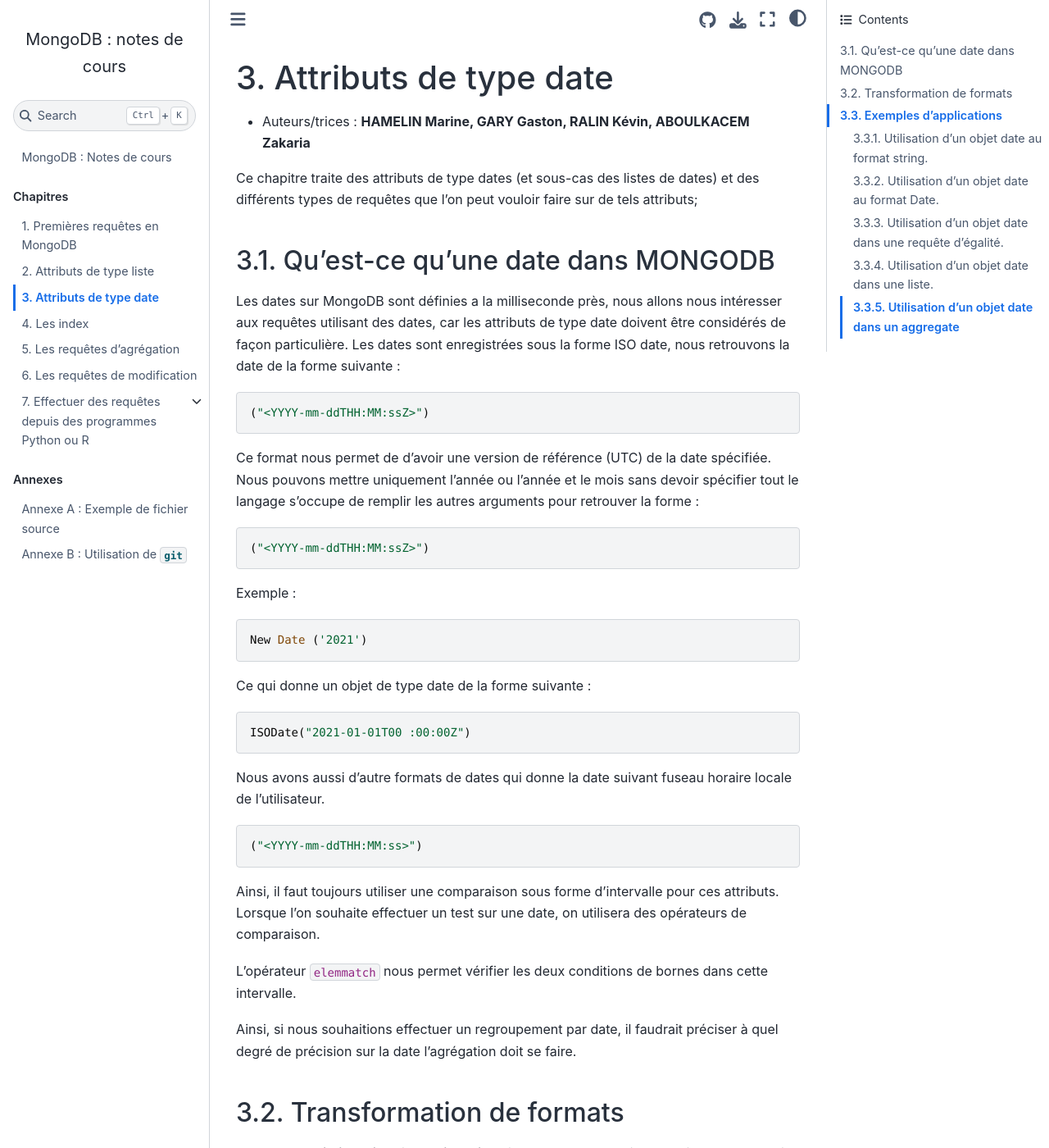
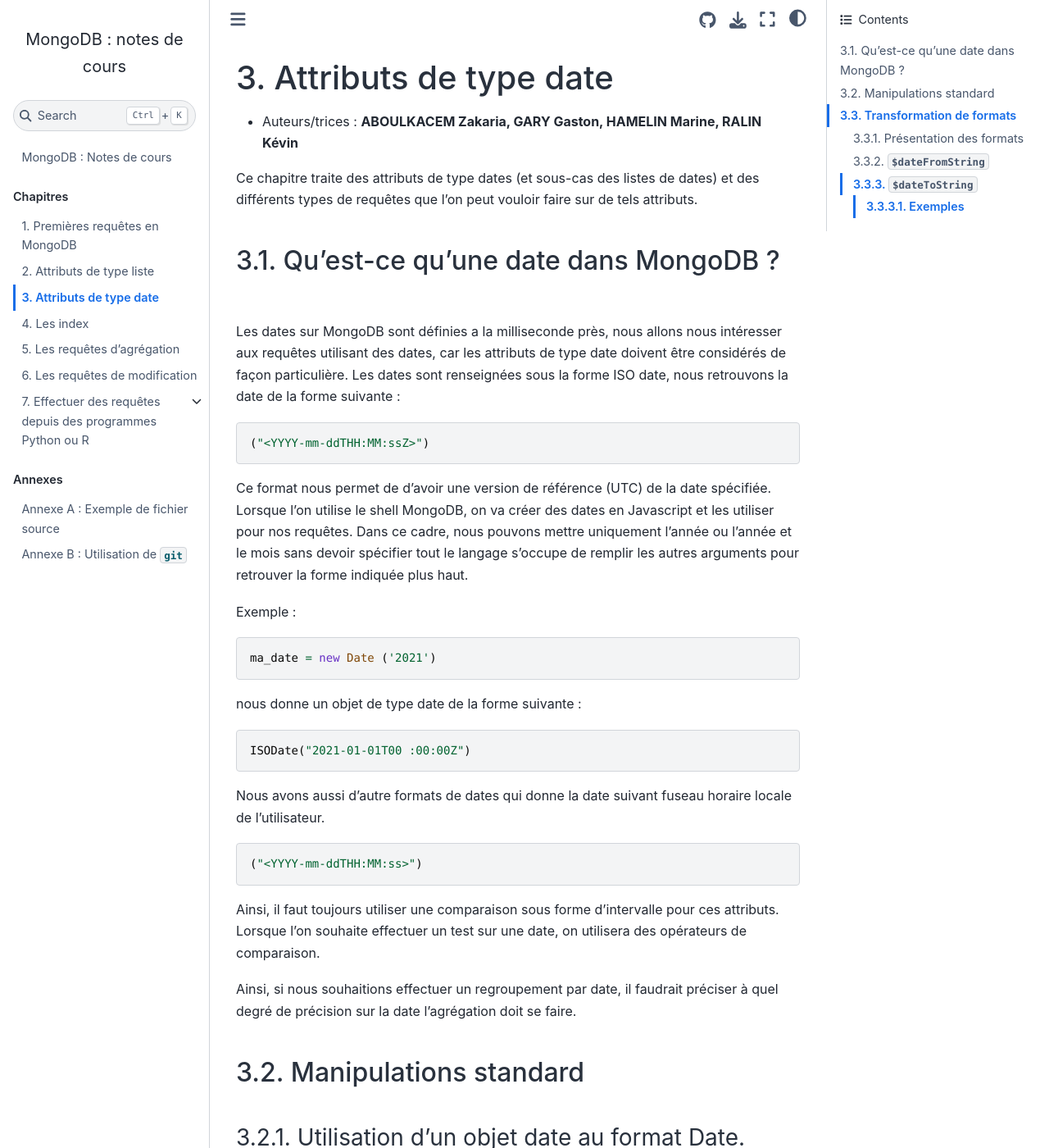
Before and after one commit to rtavenar/mongo_book, a Jupyter Book: the page built from content/03_dates.md, in a window 1280 px wide and 1400 px high. Shown: the whole window at 82% size. Built offline with Jupyter Book 1.0.4 settings and Sphinx 7.4.7 and the Sphinx Book theme 1.1.4, drawn with Linux system fonts in a browser that asks for light colours; some of the changed text lies outside the part shown.

Commit message:
Chapitre 3 (hors exec)

````diff
--- a/content/03_dates.md
+++ b/content/03_dates.md
@@ -15,31 +15,29 @@
 
 # Attributs de type date
 
-* Auteurs/trices : **HAMELIN Marine, GARY Gaston, RALIN Kévin, ABOULKACEM Zakaria**
+* Auteurs/trices : **ABOULKACEM Zakaria, GARY Gaston, HAMELIN Marine, RALIN Kévin**
 
-Ce chapitre traite des attributs de type dates (et sous-cas des listes de dates) et des différents types de requêtes que l'on peut vouloir faire sur de tels attributs;
+Ce chapitre traite des attributs de type dates (et sous-cas des listes de dates) et des différents types de requêtes que l'on peut vouloir faire sur de tels attributs.
 
 
-## Qu'est-ce qu'une date dans MONGODB
+## Qu'est-ce qu'une date dans MongoDB ?
 
 Les dates sur MongoDB sont définies a la milliseconde près, nous allons nous intéresser aux requêtes utilisant des dates, car les attributs de type date doivent être considérés de façon particulière.
-Les dates sont enregistrées sous la forme ISO date, nous retrouvons la date de la forme suivante :
+Les dates sont renseignées sous la forme ISO date, nous retrouvons la date de la forme suivante :
 
 ```javascript
 ("<YYYY-mm-ddTHH:MM:ssZ>")
 ```
 Ce format nous permet de d’avoir une version de référence (UTC) de la date spécifiée.
-Nous pouvons mettre uniquement l’année ou l’année et le mois sans devoir spécifier tout le langage s’occupe de remplir les autres arguments pour retrouver la forme :
-```javascript
-("<YYYY-mm-ddTHH:MM:ssZ>")
-```
+Lorsque l'on utilise le shell MongoDB, on va créer des dates en Javascript et les utiliser pour nos requêtes.
+Dans ce cadre, nous pouvons mettre uniquement l’année ou l’année et le mois sans devoir spécifier tout le langage s’occupe de remplir les autres arguments pour retrouver la forme indiquée plus haut.
 
 Exemple :
 
 ```javascript
-New Date ('2021')
+ma_date = new Date ('2021')
 ```
-Ce qui donne un objet de type date de la forme suivante :
+nous donne un objet de type date de la forme suivante :
 ```javascript
 ISODate("2021-01-01T00 :00:00Z")
 ```
@@ -53,15 +51,83 @@
 Ainsi, il faut toujours utiliser une comparaison sous forme d’intervalle pour ces attributs.
 Lorsque l’on souhaite effectuer un test sur une date, on utilisera des opérateurs de comparaison.
 
-L’opérateur `elemmatch` nous permet vérifier les deux conditions de bornes dans cette intervalle.
+Ainsi, si nous souhaitions effectuer un regroupement par date, il faudrait préciser à quel degré de précision sur la date l’agrégation doit se faire.
 
-Ainsi, si nous souhaitions effectuer un regroupement par date, il faudrait préciser à quel degré de précision sur la date l’agrégation doit se faire.
+
+
+## Manipulations standard
+
+### Utilisation d'un objet date au format Date.
+
+Exemple d'une requête simple dans la db `food`. On veut récupérer la liste des restaurants dont la date de la note est supérieure à une date créée.
+```javascript
+madate = new Date("<YYYY-mm-dd>")
+db.NYfood.find({"grades.date": {$gt : madate}})
+```
+### Utilisation d'un objet date dans une requête d'égalité.
+
+Exemple d'une requête simple dans la base de donnée `etudiants`. On veut récupérer les étudiants nés le 13 février 1995. Il est important d'utiliser l'encadrement. En effet, lors de la création d'une date, la précision est à la milliseconde près.
+La requête suivante nous renvoie donc les étudiants nés le 13 février 1995 à 00 heures, 00 minutes et 00 secondes (et 0 millisecondes).
+```javascript
+madate = new Date("1995-02-13")
+db.notes.find(
+    {"ddn": madate}
+)
+```
+Pour avoir les étudiants nés le 13 février 1995, nous utiliserions la requête suivante :
+```javascript
+madateinf = new Date("1995-02-13")
+madatesup = new Date("1995-02-14")
+db.notes.find(
+    {"ddn": {$gte: madateinf,
+             $lt: madatesup}}
+)
+```
+
+### Utilisation d'un objet date dans une liste.
+
+Exemple d'une requête où l'attribut `date` de type date est inclus dans la liste `grades` dans la base de donnée `etudiants`. La requête suivante nous retourne les restaurants possédant au moins une note attribué après le 5 octobre 2014.
+```javascript
+madate = new Date("2014-10-05")
+db.NYfood.find(
+    {"grades.date": {$gt: madate}}
+)
+```
+Pour avoir les restaurants qui ont obtenu au moins une notes au mois de novembre 2014, nous utiliserions l'opérateur `$elemMatch`. Attention à donner l'attribut de type liste, ici `grades`, avant l'opérateur et à spécifier l'attribut de type date, `date`, dans `$elemMatch`.
+```javascript
+madate1 = new Date("2014-11-01")
+madate2 = new Date("2014-12-01")
+db.NYfood.find(
+    {"grades": {$elemMatch: {"date": {$gte: madate1,$lt: madate2}}
+               }
+    }
+)
+```
+
+### Utilisation d'un objet date dans un aggregate
+
+Il est possible d'accéder aux attributs années, mois, jours,... d'une date. Ceci est très utile pour les requêtes d'aggrégations.
+
+Exemple d'une requête de regroupement par le mois et l'années. Nous voulons afficher mois par mois le nombre de stations de métros dans la base `keolis`.
+
+```javascript
+db.metro.aggregate([
+                        {$group:
+                            {_id: {month: {$month: "$lastCheckDate"},
+                                   year: {$year: "$lastCheckDate"}},
+                                   nb: {$sum: 1}
+                            }
+                        }
+                      ])
+
+```
+
 
 ## Transformation de formats
 
 les deux procédés opératoires présentées ci-dessous sont applicable uniquement au sein de la méthode aggregate.
 
-### présentation des formats
+### Présentation des formats
 
 Ci-dessous un récapitulatif des formats disponibles
 
@@ -81,7 +147,7 @@
 | %Z        |     décalage temporel converti en minutes      |         +/-mmm |
 | %%        |     afficher le caractère pourcentage      |         % |
 
-### $dateFromString
+### `$dateFromString`
 
 
 ```javascript
@@ -93,7 +159,7 @@
      onNull: <onNullExpression>
 } }
 ```
-La méthode $datefromstring permet de convertir une chaine de caractère représentant une date en objet date pour pouvoir effectuer des calculs et comparaison dessus.
+La méthode `$datefromstring` permet de convertir une chaine de caractère représentant une date en objet date pour pouvoir effectuer des calculs et comparaison dessus.
 
 La méthode prend en argument :
 
@@ -124,7 +190,7 @@
 )
 ```
 
-### $dateToString
+### `$dateToString`
 
 On retrouve la méthode inverse avec des arguments similaires.
 
@@ -151,7 +217,7 @@
    [
      {
        $project: {
-          years_tr: { $dateToString: { format: "%Y", date: "$lastCheckDate"} },
+          year_str: { $dateToString: { format: "%Y", date: "$lastCheckDate"} },
           month_str : {$dateToString: { format: "%m", date: "$lastCheckDate"} },
           date_str : {$dateToString: { format: "%d-%m-%Y", date: "$lastCheckDate"} }
        }
@@ -162,76 +228,3 @@
 on obtient alors le résultat
 
 ![Resultat](resdatetostring.png)
-
-## Exemples d'applications
-#### Utilisation d'un objet date au format string.
-
-Exemple d'une requête simple. On veut récupérer la liste des individus dont l'attribut date est supérieur à une date créée.
-```javascript
-madate = "<YYYY-mm-dd>"
-db.coll.find({"varDateString" : {$gt : madate}})
-```
-#### Utilisation d'un objet date au format Date.
-
-Exemple d'une requête simple dans la db `food`. On veut récupérer la liste des restaurants dont la date de la note est supérieure à une date créée.
-```javascript
-madate = new Date("<YYYY-mm-dd>")
-db.NYfood.find({"grades.date": {$gt : madate}})
-```
-#### Utilisation d'un objet date dans une requête d'égalité.
-
-Exemple d'une requête simple dans la base de donnée `etudiants`. On veut récupérer les étudiants nés le 13 février 1995. Il est important d'utiliser l'encadrement. En effet, lors de la création d'une date, la précision est à la seconde près.
-La requête suivante nous renvoie donc les étudiants nés le 13 février 1995 à 00 heures, 00 minutes et 00 secondes.
-```javascript
-madate = new Date("1995-02-13")
-db.notes.find(
-    {"ddn": madate}
-)
-```
-Pour avoir les étudiants nés le 13 février 1995, nous utiliserions la requête suivante :
-```javascript
-madateinf = new Date("1995-02-13")
-madatesup = new Date("1995-02-14")
-db.notes.find(
-    {"ddn": {$gte: madateinf,
-             $lt: madatesup}}
-)
-```
-
-#### Utilisation d'un objet date dans une liste.
-
-Exemple d'une requête où l'attribut `date` de type date est inclus dans la liste `grades` dans la base de donnée `etudiants`. La requête suivante nous retourne les restaurants possédant au moins une note attribué après le 5 octobre 2014.
-```javascript
-madate = new Date("2014-10-05")
-db.NYfood.find(
-    {"grades.date": {$gt: madate}}
-)
-```
-Pour avoir les restaurants qui ont obtenu au moins une notes au mois de novembre 2014, nous utiliserions l'opérateur `$elemMatch`. Attention à donner l'attribut de type liste, ici `grades`, avant l'opérateur et à spécifier l'attribut de type date, `date`, dans `$elemMatch`.
-```javascript
-madate1 = new Date("2014-11-01")
-madate2 = new Date("2014-12-01")
-db.NYfood.find(
-    {"grades": {$elemMatch: {"date": {$gte: madate1,$lt: madate2}}
-               }
-    }
-)
-```
-
-#### Utilisation d'un objet date dans un aggregate
-
-Il est possible d'accéder aux attributs années, mois, jours,... d'une date. Ceci est très utile pour les requêtes d'aggrégations.
-
-Exemple d'une requête de regroupement par le mois et l'années. Nous voulons afficher mois par mois le nombre de stations de métros dans la base `keolis`.
-
-```javascript
-db.metro.aggregate([
-                        {$group:
-                            {_id: {month: {$month: "$lastCheckDate"},
-                                   year: {$year: "$lastCheckDate"}},
-                                   nb: {$sum: 1}
-                            }
-                        }
-                      ])
-
-```
````
